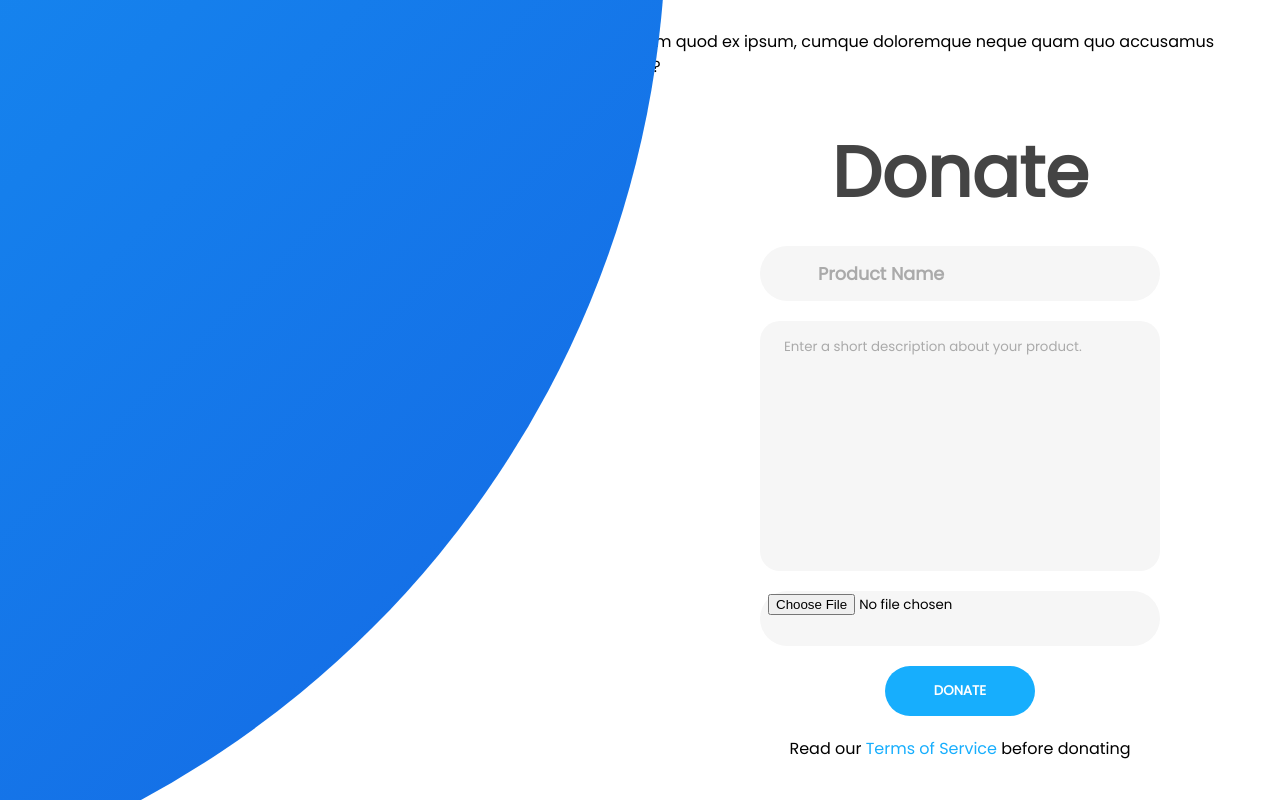
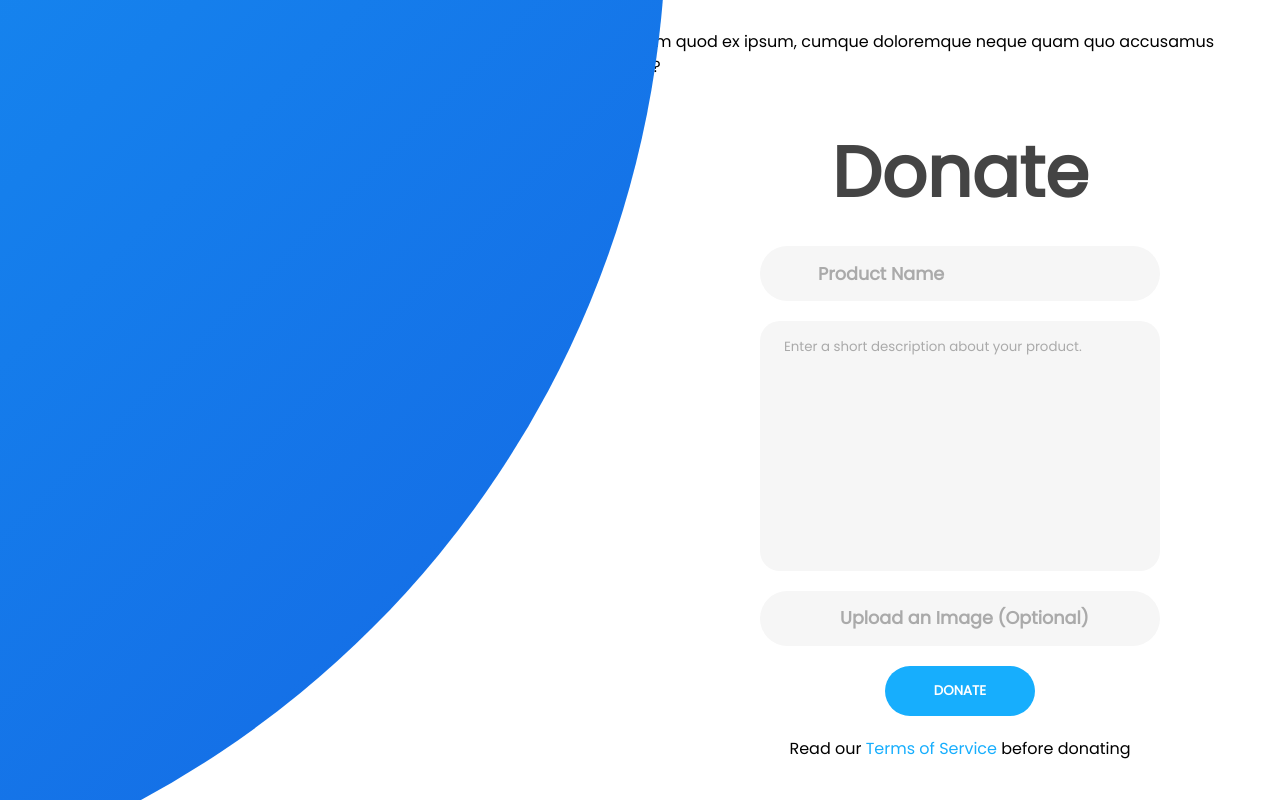
Before and after one commit to bamblebam/dsc-project-books-redistribution, a Next.js app in the folder frontend/: page /product/donate in a window 1280 px wide. Built offline with nearby package versions, Linux system fonts and the light colour scheme.

Commit message:
image uploading frontend temp fix

```diff
--- a/frontend/pages/product/donate.js
+++ b/frontend/pages/product/donate.js
@@ -21,7 +21,8 @@ export default function Donate() {
                                 <textarea cols="30" rows="10" className={styles.text} placeholder="Enter a short description about your product." name="product_description"></textarea>
                             </div>
                             <div className={styles.file_field}>
-                                <input type="file" accept="image/*" className={styles.file} name="product_image" />
+                                <label htmlFor="product_image">Upload an Image (Optional)</label>
+                                <input type="file" accept="image/*" className={styles.file} name="product_image" id="product_image" />
                             </div>
                             <button className={styles.btn}>Donate</button>
                             <p className={styles.subtext}>
--- a/frontend/styles/css/donate.module.css
+++ b/frontend/styles/css/donate.module.css
@@ -151,11 +151,28 @@
   margin: 10px 0;
   padding: 0 0.5rem;
   border-radius: 55px;
+  position: relative;
 }
 
 .file_field .file {
   width: 100%;
   height: 100%;
+  background: none;
+  outline: none;
+  border: none;
+  display: none;
+}
+
+.file_field label {
+  width: 100%;
+  height: 100%;
+  position: absolute;
+  left: 20%;
+  top: 35%;
+  line-height: 1;
+  font-weight: 600;
+  font-size: 1.1rem;
+  color: #aaaaaa;
 }
 
 .btn {
--- a/frontend/styles/scss/donate.module.scss
+++ b/frontend/styles/scss/donate.module.scss
@@ -121,10 +121,26 @@ $primary_dark:#1466e3;
     margin: 10px 0;
     padding: 0 0.5rem;
     border-radius: 55px;
+    position: relative;
 
     .file{
         width: 100%;
         height: 100%;
+        background: none;
+        outline: none;
+        border: none;
+        display: none;
+    }
+    label{
+        width: 100%;
+        height: 100%;
+        position: absolute;
+        left: 20%;
+        top: 35%;
+        line-height: 1;
+        font-weight: 600;
+        font-size: 1.1rem;
+        color: $input_placeholder;
     }
 }
 
```
Also changed, not shown: 1 other file (tests, documents, lock files or other folders).
